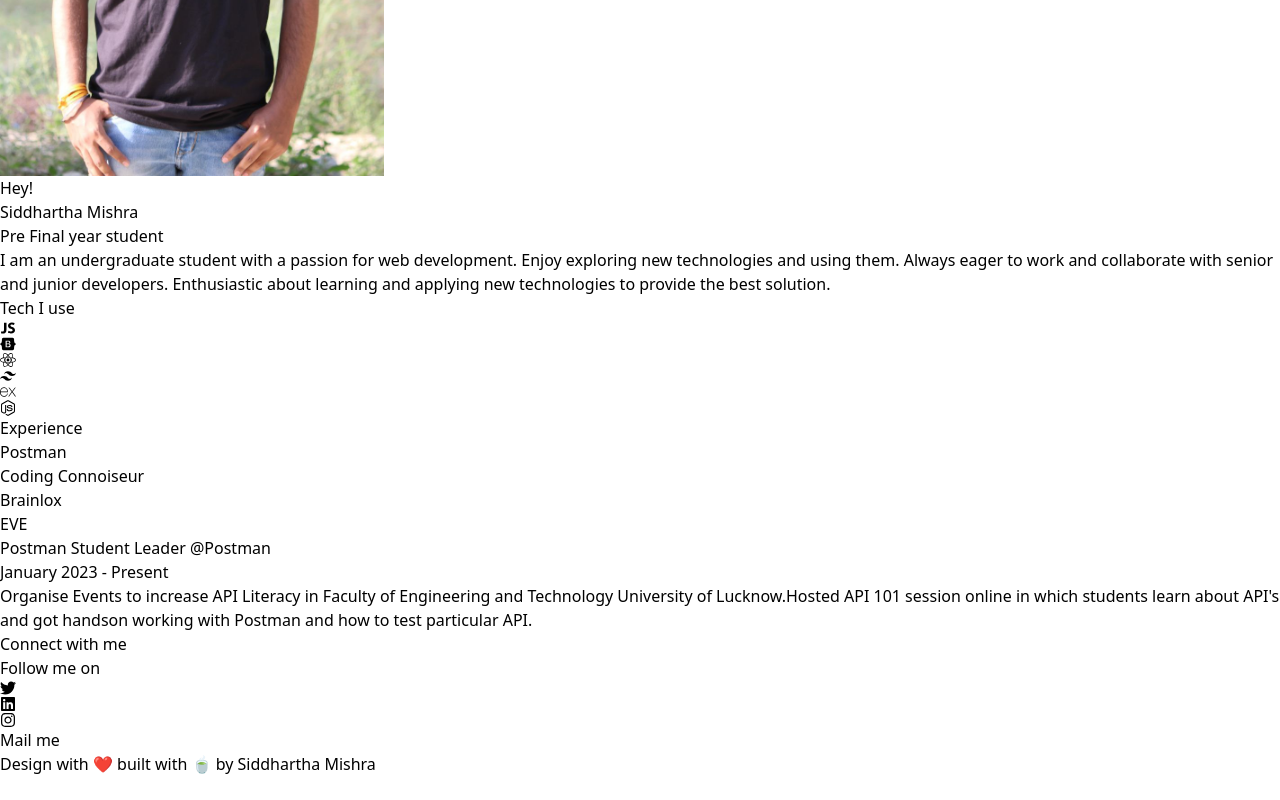
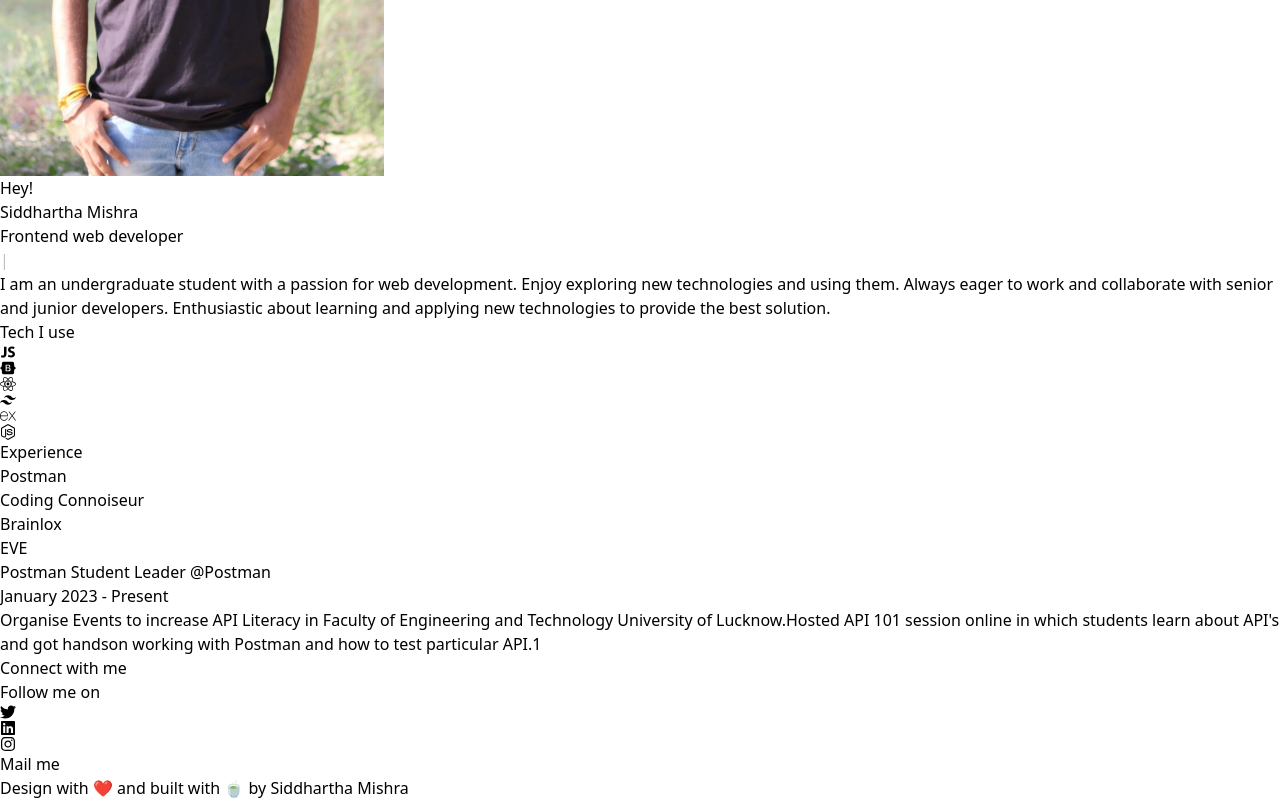
Before and after one commit to SiddharthaMishra-dev/Portfolio-react, a React (Vite) app: page / in a window 1280 px wide. Shown: the part 448-1248 px from the top of the page. Before the commit the page ends 1224 px from the top, so only its background shows below. Built offline with nearby package versions, Linux system fonts and the light colour scheme.

Commit message:
add typed.js

```diff
--- a/package.json
+++ b/package.json
@@ -14,7 +14,8 @@
     "react-dom": "^18.2.0",
     "react-icons": "^4.8.0",
     "react-router-dom": "^6.10.0",
-    "react-tabs": "^6.0.0"
+    "react-tabs": "^6.0.0",
+    "typed.js": "^2.0.15"
   },
   "devDependencies": {
     "@types/react": "^18.0.28",
--- a/src/components/Footer.jsx
+++ b/src/components/Footer.jsx
@@ -2,7 +2,7 @@ import React from "react";
 
 function Footer(){
     return(
-        <p className="text-gray-200 p-2 relative bottom-0 text-center">Design with ❤️ built with 🍵 by Siddhartha Mishra</p>
+        <p className="text-gray-200 p-2 relative bottom-0 text-center">Design with ❤️ and built with 🍵 by Siddhartha Mishra</p>
     )
 }
 
--- a/src/pages/About.jsx
+++ b/src/pages/About.jsx
@@ -1,10 +1,8 @@
-import React, { useState } from "react";
-// import Profile from './assets/Profile.jpg'
+import React, { useEffect, useRef, useState } from "react";
+import Typed from "typed.js";
 import Profile from '../assets/Profile.jpg'
-// import Nav from "../Nav";
 import Nav from '../components/Nav'
 import Footer from "../components/Footer";
-import { Tab, Tabs, TabList, TabPanel } from 'react-tabs';
 import experience from "../utils/data";
 import {FaTwitter ,FaLinkedin,FaInstagram,FaReact,FaBootstrap,FaNodeJs} from 'react-icons/fa'
 import {IoLogoJavascript} from 'react-icons/io'
@@ -16,6 +14,19 @@ function About(){
     const handleChange=(id)=>{
         setIndex(id)
     }
+    const desc=useRef(null)
+    useEffect(()=>{
+        const typed=new Typed(desc.current,{
+            strings:['Pre final student','Frontend web developer'],
+            typeSpeed:30,
+            loop: true,
+            loopCount:1,
+            backSpeed:20,
+        })
+        return ()=>{
+            typed.destroy();
+        }
+    },[])
     return (
         <div className='m-0 w-full h-screen flex flex-col justify-between'>
             <Nav/>
@@ -24,7 +35,7 @@ function About(){
                 <div className="side-content p-10">
                     <h4 className="text-2xl">Hey!</h4>
                     <p className="text-sky-500 text-5xl mt-4">Siddhartha Mishra</p>
-                    <p className="text-gray-500 text-3xl mt-4">Pre Final year student</p>
+                    <p className="text-gray-500 text-3xl mt-5" ref={desc}/>
                     <div className="text-lg mt-4">
                         I am an undergraduate student with a passion for web development. Enjoy exploring new technologies
                         and using them. Always eager to work and collaborate with senior and junior developers. Enthusiastic
--- a/src/utils/data.js
+++ b/src/utils/data.js
@@ -3,7 +3,7 @@ const experience=[
         company:"Postman",
         designation:"Postman Student Leader",
         tenure:"January 2023 - Present",
-        description:"Organise Events to increase API Literacy in Faculty of Engineering and Technology University of Lucknow.Hosted API 101 session online in which students learn about API's and got handson working with Postman and how to test particular API.",
+        description:"Organise Events to increase API Literacy in Faculty of Engineering and Technology University of Lucknow.Hosted API 101 session online in which students learn about API's and got handson working with Postman and how to test particular API.1",
         image:""
     },{
         id:1,
```
Also changed, not shown: 1 other file (tests, documents, lock files or other folders).
